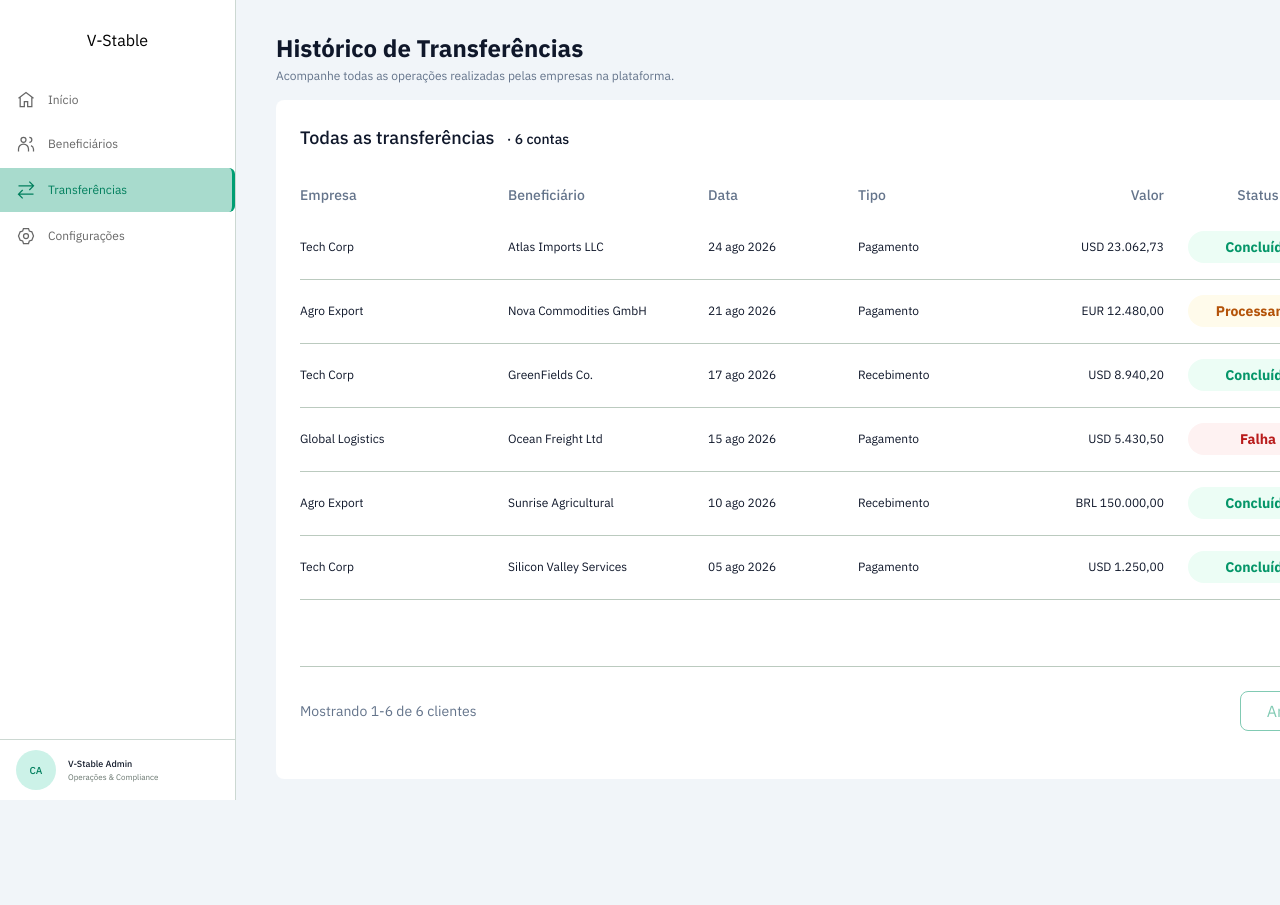
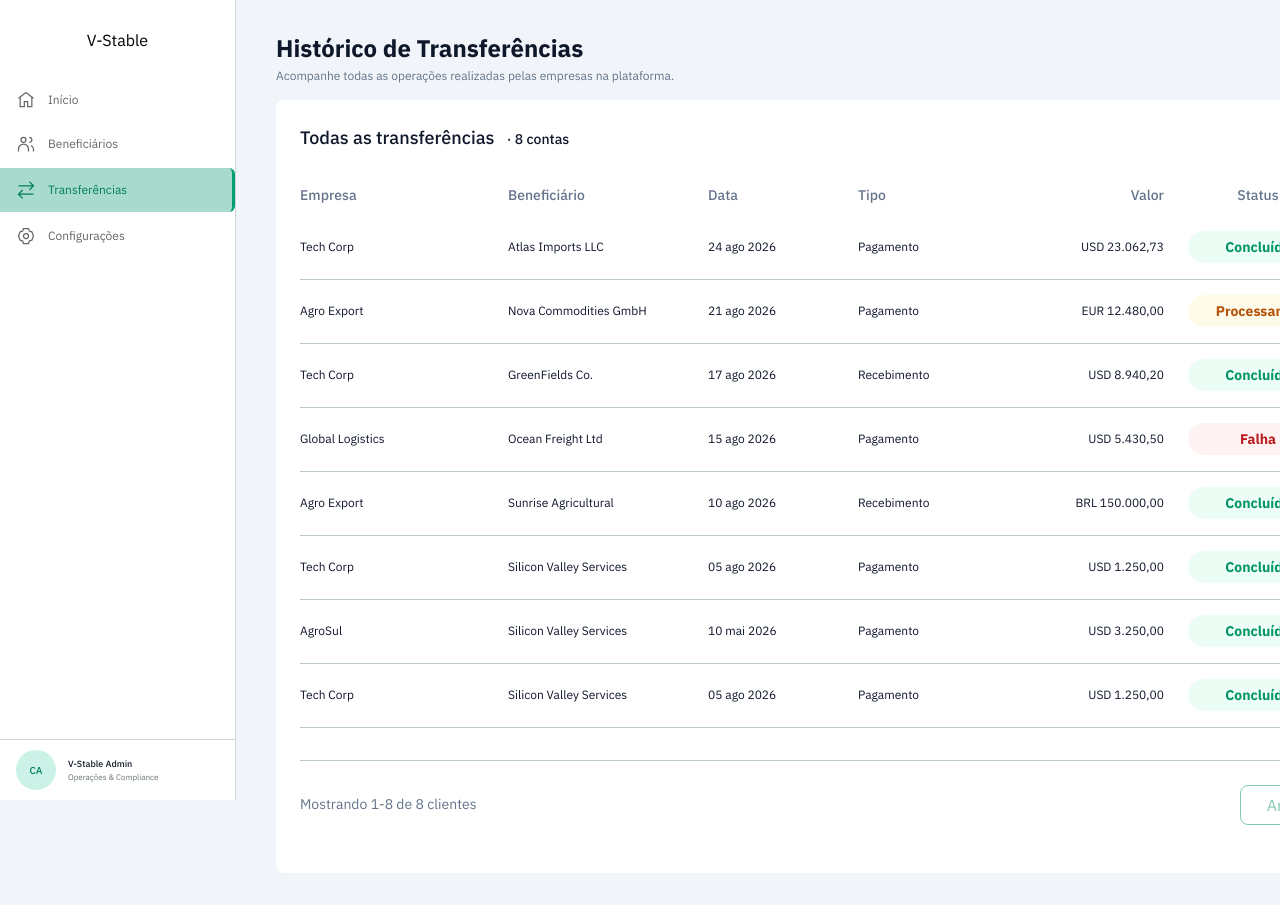
Before and after one commit to AGES-V-Stable/frontend, a React (Vite) app: page /admin/transferencias in a window 1280 px wide. Shown: the top 905 px of the page. Before the commit the page ends 811 px from the top, so only its background shows below. Built offline with nearby package versions, Linux system fonts and the light colour scheme; no server answers.

Commit message:
Alteração de limite de dados por pagina

```diff
--- a/src/data/mockTransfers.ts
+++ b/src/data/mockTransfers.ts
@@ -70,4 +70,24 @@ export const mockTransfers: Transfer[] = [
     moeda: 'USD',
     status: 'Concluída',
   },
+  {
+    id: 't7',
+    empresa: 'AgroSul',
+    beneficiario: 'Silicon Valley Services',
+    data: '2026-05-10T14:20:00Z',
+    tipo: 'Pagamento',
+    valor: 3250.00,
+    moeda: 'USD',
+    status: 'Concluída',
+  },
+  {
+    id: 't8',
+    empresa: 'Tech Corp',
+    beneficiario: 'Silicon Valley Services',
+    data: '2026-08-05T14:20:00Z',
+    tipo: 'Pagamento',
+    valor: 1250.00,
+    moeda: 'USD',
+    status: 'Concluída',
+  },
 ]
--- a/src/pages/AdminTransfers.tsx
+++ b/src/pages/AdminTransfers.tsx
@@ -57,7 +57,7 @@ function AdminTransfers() {
   const [error, setError] = useState<string | null>(null)
   const [selectedTransfer, setSelectedTransfer] = useState<Transfer | null>(null)
 
-  const limit = 6
+  const limit = 12
 
   const activeItemId = useMemo(() => {
     const matchedItem = sidebarMenuItems.find((item) => item.path === location.pathname)
```
Also changed, not shown: 1 other file (tests, documents, lock files or other folders).
